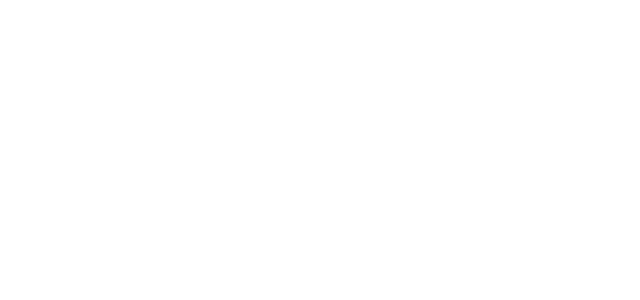
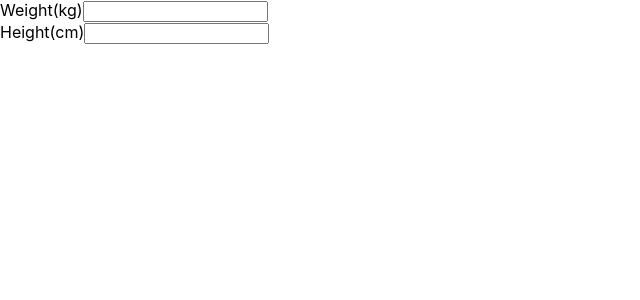
Before and after one commit to clalil/BMI_Challenge_React, a React (Create React App) app: page / in a window 1280 px wide. Shown: the top 300 px of the page, without its empty margins (0-640 px from the left). Built offline with nearby package versions, Linux system fonts and the light colour scheme.

Commit message:
Add data input fields to add

```diff
--- a/src/App.js
+++ b/src/App.js
@@ -4,11 +4,17 @@
   render() {
     return (
       <div>
-
+        <div>
+          <label>Weight(kg)</label>
+          <input name="weight" />
+        </div>
+        <div>
+          <label>Height(cm)</label>
+          <input name="height" />
+        </div>
       </div>
     )
   }
 }
 
-
 export default App;
```
